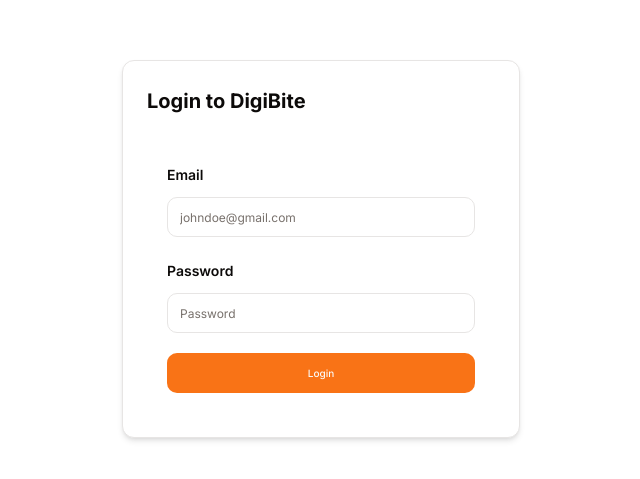
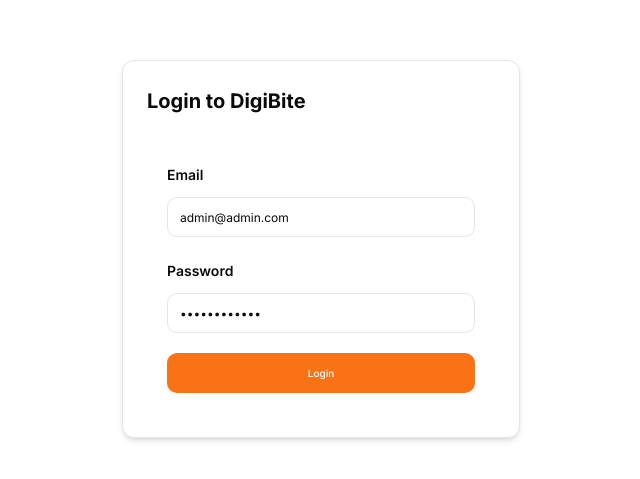
Before and after one commit to jmmaglonzo/E-MENU-FE, a Next.js app: page /login in a window 1280 px wide. Shown: the part 151-630 px from the top of the page, without its empty margins (319-959 px from the left). Built offline with nearby package versions, Linux system fonts and the light colour scheme; no server answers.

Commit message:
chore: add default values for testing

```diff
--- a/src/components/Auth/Login.tsx
+++ b/src/components/Auth/Login.tsx
@@ -31,8 +31,8 @@ const Login = () => {
   const form = useForm<z.infer<typeof formSchema>>({
     resolver: zodResolver(formSchema),
     defaultValues: {
-      email: "",
-      password: "",
+      email: "admin@admin.com",
+      password: "Admin1@admin",
     },
   });
 
```
